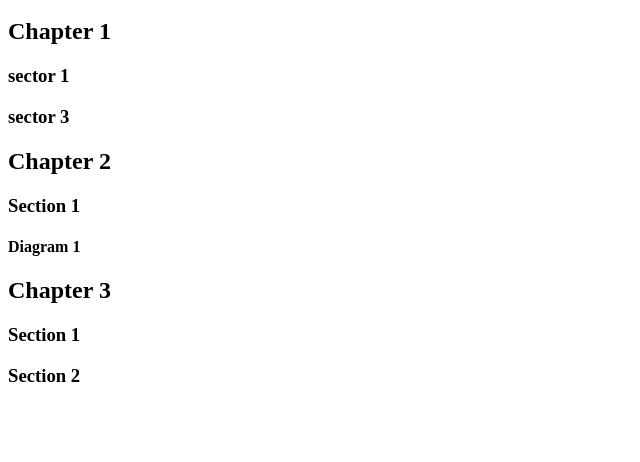
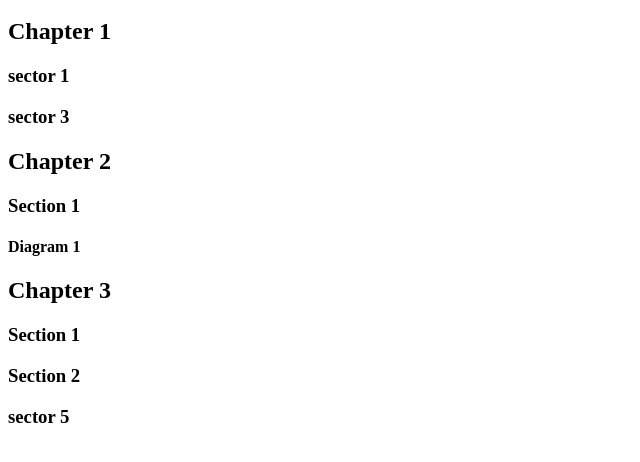
Before and after one commit to Aravindshankar05/test, a plain HTML site: page index.html in a window 1280 px wide. Shown: the part 48-510 px from the top of the page, without its empty margins (0-640 px from the left). Drawn offline with Linux system fonts and the light colour scheme.

Commit message:
added sector 5 in chapter 3

```diff
--- a/index.html
+++ b/index.html
@@ -8,3 +8,4 @@
   <h2>Chapter 3</h2>
      <h3>Section 1</h3>
      <h3>Section 2</h3>
+<h3>sector 5</h3>
```
